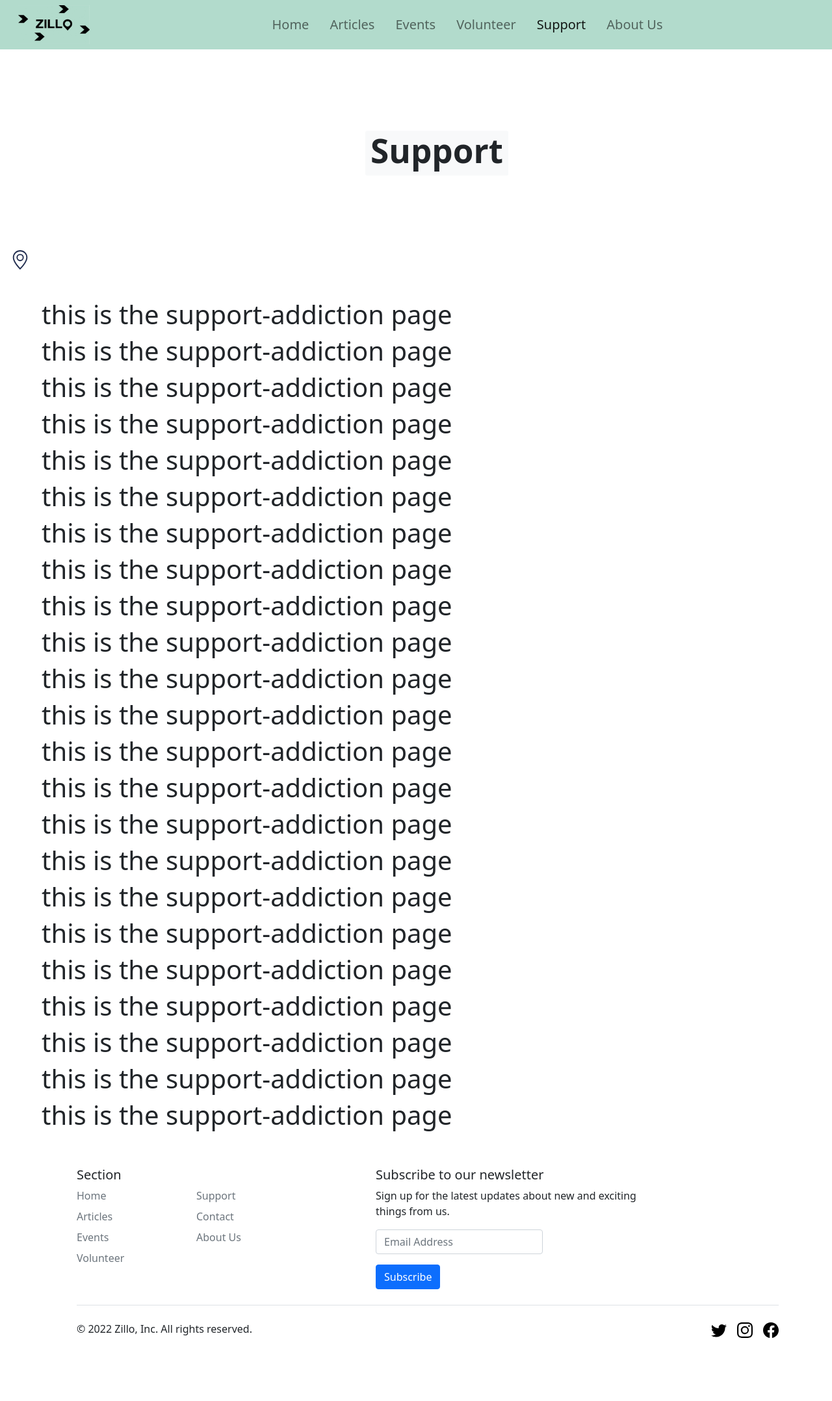
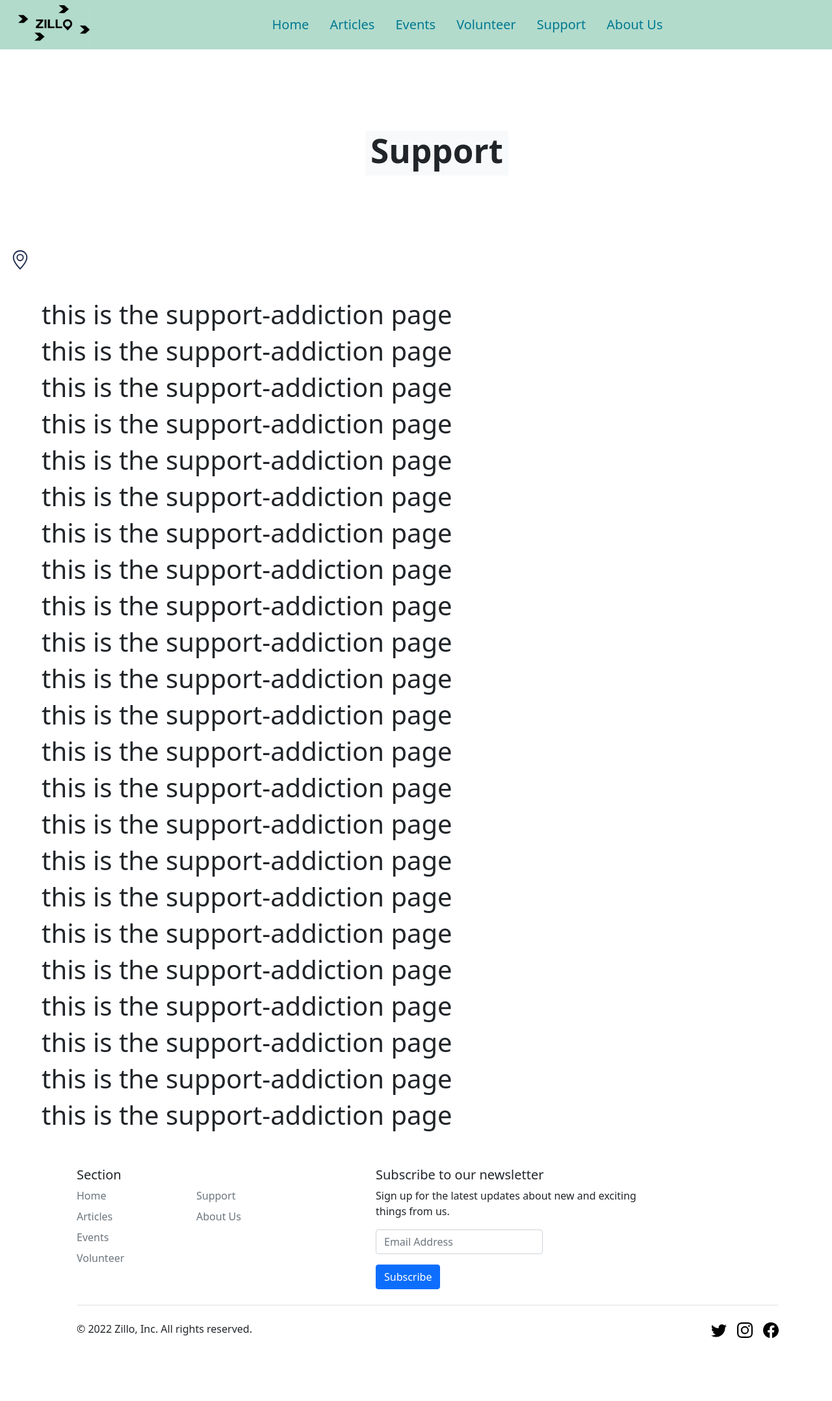
Before and after one commit to Solhex/ZilloSite, a Flask app: page /support/support-home in a window 1280 px wide. Shown: the top 2156 px of the page at 65% size. Run offline with Flask 2, Linux system fonts and the light colour scheme; some libraries are stand-ins or nearby versions.

Commit message:
Updated bases

```diff
--- a/website/templates/support/support-base.html
+++ b/website/templates/support/support-base.html
@@ -16,9 +16,10 @@
     crossorigin="anonymous"/> <!-- Loads in the bootstrap css -->
 
 
-    <link href="/static/assets/Zilloicon.ico" rel="shortcut icon"> <!-- Loads in the favicon and displays it -->
+    <link href="/static/assets/Zilloicon2.ico" rel="shortcut icon"> <!-- Loads in the favicon and displays it -->
     <link href="/static/css/variables.css" rel="stylesheet" type="text/css"> <!-- Loads in the variables css -->
-
+    <link href="/static/css/general.css" rel="stylesheet" type="text/css"> <!-- Loads in the general css -->
+    {% block link %}{% endblock %}
 
     <title>{% block title %}{% endblock %}</title> <!-- sets the title, the block allows for editing for other pages later -->
 
@@ -36,13 +37,13 @@
       <symbol id="twitter" viewBox="0 0 16 16">
         <path d="M5.026 15c6.038 0 9.341-5.003 9.341-9.334 0-.14 0-.282-.006-.422A6.685 6.685 0 0 0 16 3.542a6.658 6.658 0 0 1-1.889.518 3.301 3.301 0 0 0 1.447-1.817 6.533 6.533 0 0 1-2.087.793A3.286 3.286 0 0 0 7.875 6.03a9.325 9.325 0 0 1-6.767-3.429 3.289 3.289 0 0 0 1.018 4.382A3.323 3.323 0 0 1 .64 6.575v.045a3.288 3.288 0 0 0 2.632 3.218 3.203 3.203 0 0 1-.865.115 3.23 3.23 0 0 1-.614-.057 3.283 3.283 0 0 0 3.067 2.277A6.588 6.588 0 0 1 .78 13.58a6.32 6.32 0 0 1-.78-.045A9.344 9.344 0 0 0 5.026 15z"/>
       </symbol>
-    </svg>
+    </svg> <!-- closes the svg tag -->
 
     {% for sidebar_segment in range(sidebar_segments) %} <!-- Checks the variable sidebar_segments (editable in views.py), and repeats this code for the number inputted -->
-      <div class="d-flex flex-column flex-shrink-0 top-{% if sidebar_segment == 1 %}50{% else %}0{% endif %}" style="position:fixed; width: 4rem; height: {% if sidebar_segments == 1 %}100{% else %}50{% endif %}%;">
-        <ul class="nav nav-flush flex-column mb-auto text-center">
-          <li class="nav-item"> <!-- Uses bootstraps css -->
-            <a href="{{ sidebar_links[sidebar_segment] }}" class="nav-link position-absolute top-50 start-0 translate-middle-y" data-bs-placement="right">
+      <div class="d-flex flex-column flex-shrink-0 top-{% if sidebar_segment == 1 %}50{% else %}0{% endif %}" style="position:fixed; width: 4rem; height: {% if sidebar_segments == 1 %}100{% else %}50{% endif %}%;"> <!-- sets the side navbar the if statement splitups the navabar into 2 if setted within view.py-->
+        <ul class="nav nav-flush flex-column mb-auto text-center"> <!-- creates a column that centers elements like text -->
+          <li class="nav-item"> <!-- creates a row -->
+            <a href="{{ sidebar_links[sidebar_segment] }}" class="nav-link position-absolute top-50 start-0 translate-middle-y" data-bs-placement="right"> <!-- sets the  -->
               {% if sidebar_segment == 0 %} <!--  -->
                 {% block sidebar_icon1 %}
                 {% endblock %}
@@ -59,7 +60,7 @@
     <nav class="navbar navbar-expand-lg navbar-light" style="background-color: var(--1-clr);">
       <div class="container-fluid">
         <div class="navbar-header mx-3">
-          <a class="navbar-brand" href="/hidden/article-manager">
+          <a class="navbar-brand" href="/">
             <img src="/static/assets/ZilloLogo.webp" alt="Zillo logo" width="110" height="60">
           </a>
         </div>
@@ -69,9 +70,9 @@
         <div class="collapse navbar-collapse" id="navbarNavAltMarkup">
           <div class="navbar-nav mx-auto">
             <a {% if current_page_num == 1 %}class="nav-link h5 m-2 active" aria-current="page"{% else %}class="nav-link h5 m-2"{% endif %} href="/">Home</a>
-            <a {% if current_page_num == 2 %}class="nav-link h5 m-2 active" aria-current="page"{% else %}class="nav-link h5 m-2"{% endif %} href="/articles">Articles</a>
-            <a {% if current_page_num == 3 %}class="nav-link h5 m-2 active" aria-current="page"{% else %}class="nav-link h5 m-2"{% endif %} href="/events/events-gridview">Events</a>
-            <a {% if current_page_num == 4 %}class="nav-link h5 m-2 active" aria-current="page"{% else %}class="nav-link h5 m-2"{% endif %} href="/volunteer/volunteer-gridview">Volunteer</a>
+            <a {% if current_page_num == 2 %}class="nav-link h5 m-2 active" aria-current="page"{% else %}class="nav-link h5 m-2"{% endif %} href="/articles/1">Articles</a>
+            <a {% if current_page_num == 3 %}class="nav-link h5 m-2 active" aria-current="page"{% else %}class="nav-link h5 m-2"{% endif %} href="/events/events-gridview/1">Events</a>
+            <a {% if current_page_num == 4 %}class="nav-link h5 m-2 active" aria-current="page"{% else %}class="nav-link h5 m-2"{% endif %} href="/volunteer/volunteer-gridview/1">Volunteer</a>
             <a {% if current_page_num == 5 %}class="nav-link h5 m-2 active" aria-current="page"{% else %}class="nav-link h5 m-2"{% endif %} href="/support/support-home">Support</a>
             <a {% if current_page_num == 6 %}class="nav-link h5 m-2 active" aria-current="page"{% else %}class="nav-link h5 m-2"{% endif %} href="/aboutus">About Us</a>
           </div>
@@ -121,19 +122,18 @@
             <div class="col-2">
               <h5>Section</h5>
               <ul class="nav flex-column">
-                <li class="nav-item mb-2"><a href="#" class="nav-link p-0 text-muted">Home</a></li>
-                <li class="nav-item mb-2"><a href="#" class="nav-link p-0 text-muted">Articles</a></li>
-                <li class="nav-item mb-2"><a href="#" class="nav-link p-0 text-muted">Events</a></li>
-                <li class="nav-item mb-2"><a href="#" class="nav-link p-0 text-muted">Volunteer</a></li>
+                <li class="nav-item mb-2"><a href="/" class="nav-link p-0 text-muted">Home</a></li>
+                <li class="nav-item mb-2"><a href="/articles/1" class="nav-link p-0 text-muted">Articles</a></li>
+                <li class="nav-item mb-2"><a href="/events/events-gridview/1" class="nav-link p-0 text-muted">Events</a></li>
+                <li class="nav-item mb-2"><a href="/volunteer/volunteer-gridview/1" class="nav-link p-0 text-muted">Volunteer</a></li>
               </ul>
             </div>
 
             <div class="col-2">
               <h5> </h5>
               <ul class="nav flex-column pt-4">
-                <li class="nav-item mb-2"><a href="#" class="nav-link p-0 text-muted">Support</a></li>
-                <li class="nav-item mb-2"><a href="#" class="nav-link p-0 text-muted">Contact</a></li>
-                <li class="nav-item mb-2"><a href="#" class="nav-link p-0 text-muted">About Us</a></li>
+                <li class="nav-item mb-2"><a href="/support/support-home" class="nav-link p-0 text-muted">Support</a></li>
+                <li class="nav-item mb-2"><a href="/aboutus" class="nav-link p-0 text-muted">About Us</a></li>
               </ul>
             </div>
 
@@ -143,9 +143,9 @@
               <div class="d-flex w-100 gap-2">
                 <form method="POST">
                   <input type="hidden" name="form-name" value="email_subscription">
-                  <label for="newsletter" class="visually-hidden">Email address</label>
+                  <label for="email" class="visually-hidden">Email address</label>
                   <div class="input-group mb-3">
-                    <input type="text" id="newsletter" name="newsletter" class="form-control" placeholder="Email Address" aria-label="Email Address">
+                    <input type="text" id="email" name="email" class="form-control" placeholder="Email Address" aria-label="Email Address">
                   </div>
                   <button type="submit" class="btn btn-primary">Subscribe</button>
                 </form>
```
Also changed, not shown: website/templates/base.html (+5 -5 lines).
